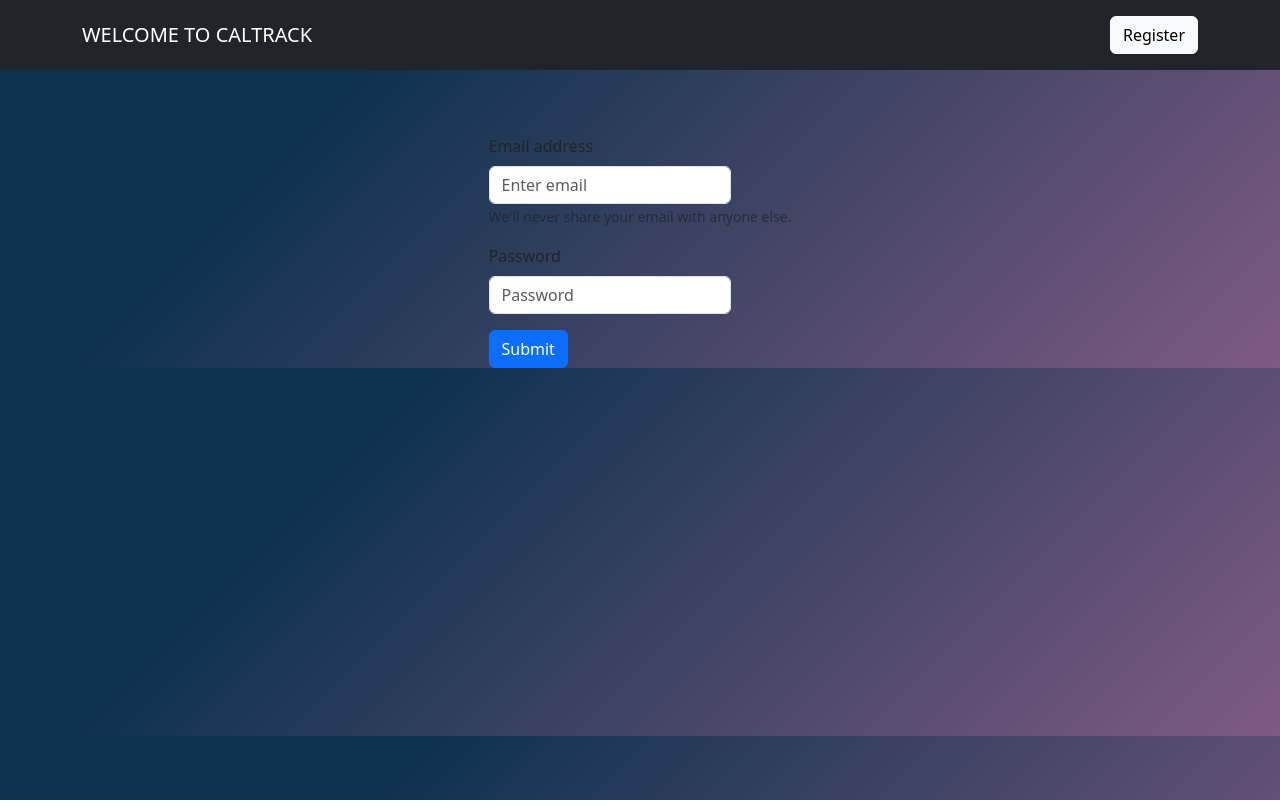
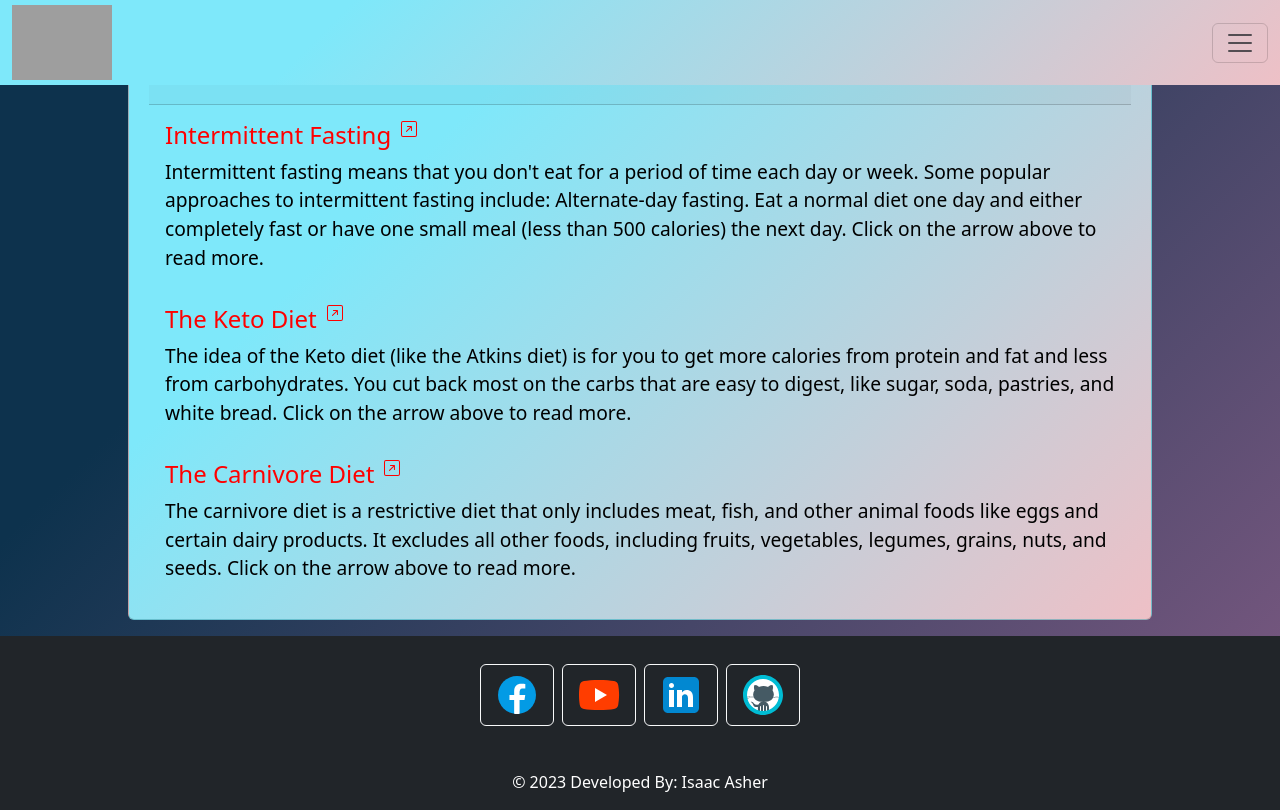
Before and after one commit to isaacasher97/calTrack_frontend_pj4, a React (Create React App) app: page /create in a window 1280 px wide. Built offline with nearby package versions, Linux system fonts and the light colour scheme; no server answers; grey boxes are pictures that could not be loaded.

Commit message:
back to no auth

```diff
--- a/package.json
+++ b/package.json
@@ -6,7 +6,6 @@
     "@testing-library/jest-dom": "^5.17.0",
     "@testing-library/react": "^13.4.0",
     "@testing-library/user-event": "^13.5.0",
-    "axios": "^1.5.1",
     "bootstrap": "^5.3.2",
     "react": "^18.2.0",
     "react-bootstrap": "^2.9.0",
--- a/src/App.js
+++ b/src/App.js
@@ -1,100 +1,12 @@
 import { Outlet } from 'react-router-dom';
 import Header from './components/Header';
-import React from 'react';
-import { useState, useEffect } from 'react';
-import axios from 'axios';
-import Container from 'react-bootstrap/Container';
-import Navbar from 'react-bootstrap/Navbar';
-import Button from 'react-bootstrap/Button';
-import Form from 'react-bootstrap/Form';
 import "../src/styles.scss";
 import DietLinks from './components/DietLinks';
 import Footer from './components/Footer';
 
-axios.defaults.xsrfCookieName = 'csrftoken';
-axios.defaults.xsrfHeaderName = 'X-CSRFToken';
-axios.defaults.withCredentials = true;
-
-const client = axios.create({
-  baseURL: "https://caltrack-backend-2eww.onrender.com/",
-  withCredentials: false
-})
-
 
 function App() {
 
-  const [currentUser, setCurrentUser] = useState();
-  const [registrationToggle, setRegistrationToggle] = useState(false);
-  const [email, setEmail] = useState('');
-  const [username, setUsername] = useState('');
-  const [password, setPassword] = useState('');
-
-  useEffect(() => {
-    client.get("api/user")
-    .then(function(res) {
-      setCurrentUser(true);
-    })
-    .catch(function(error) {
-      setCurrentUser(false);
-    });
-  }, []);
-
-  function update_form_btn() {
-    if (registrationToggle) {
-      document.getElementById("form_btn").innerHTML = "Register";
-      setRegistrationToggle(false);
-    } else {
-      document.getElementById("form_btn").innerHTML = "Log in";
-      setRegistrationToggle(true);
-    }
-  }
-
-  function submitRegistration(e) {
-    e.preventDefault();
-    client.post(
-      "api/register",
-      {
-        email: email,
-        username: username,
-        password: password
-      }
-    ).then(function(res) {
-      client.post(
-        "api/login",
-        {
-          email: email,
-          password: password
-        }
-      ).then(function(res) {
-        setCurrentUser(true);
-      });
-    });
-  }
-
-  function submitLogin(e) {
-    e.preventDefault();
-    client.post(
-      "api/login",
-      {
-        email: email,
-        password: password
-      }
-    ).then(function(res) {
-      setCurrentUser(true);
-    });
-  }
-
-  function submitLogout(e) {
-    e.preventDefault();
-    client.post(
-      "api/logout",
-      {withCredentials: true}
-    ).then(function(res) {
-      setCurrentUser(false);
-    });
-  }
-
-  if (currentUser) {
   return (
     <div className="App">
       <Header />
@@ -103,68 +15,6 @@ function App() {
       <Footer/>
     </div>
   )
-  } else {
-  return (
-    <div>
-    <Navbar bg="dark" variant="dark">
-      <Container>
-        <Navbar.Brand>WELCOME TO CALTRACK</Navbar.Brand>
-        <Navbar.Toggle />
-        <Navbar.Collapse className="justify-content-end">
-          <Navbar.Text>
-            <Button id="form_btn" onClick={update_form_btn} variant="light">Register</Button>
-          </Navbar.Text>
-        </Navbar.Collapse>
-      </Container>
-    </Navbar>
-    {
-      registrationToggle ? (
-        <div className="center">
-          <Form onSubmit={e => submitRegistration(e)}>
-            <Form.Group className="mb-3" controlId="formBasicEmail">
-              <Form.Label>Email address</Form.Label>
-              <Form.Control type="email" placeholder="Enter email" value={email} onChange={e => setEmail(e.target.value)} />
-              <Form.Text className="text-muted">
-                We'll never share your email with anyone else.
-              </Form.Text>
-            </Form.Group>
-            <Form.Group className="mb-3" controlId="formBasicUsername">
-              <Form.Label>Username</Form.Label>
-              <Form.Control type="text" placeholder="Enter username" value={username} onChange={e => setUsername(e.target.value)} />
-            </Form.Group>
-            <Form.Group className="mb-3" controlId="formBasicPassword">
-              <Form.Label>Password</Form.Label>
-              <Form.Control type="password" placeholder="Password" value={password} onChange={e => setPassword(e.target.value)} />
-            </Form.Group>
-            <Button variant="primary" type="submit">
-              Submit
-            </Button>
-          </Form>
-        </div>
-      ) : (
-        <div className="center">
-          <Form onSubmit={e => submitLogin(e)}>
-            <Form.Group className="mb-3" controlId="formBasicEmail">
-              <Form.Label>Email address</Form.Label>
-              <Form.Control type="email" placeholder="Enter email" value={email} onChange={e => setEmail(e.target.value)} />
-              <Form.Text className="text-muted">
-                We'll never share your email with anyone else.
-              </Form.Text>
-            </Form.Group>
-            <Form.Group className="mb-3" controlId="formBasicPassword">
-              <Form.Label>Password</Form.Label>
-              <Form.Control type="password" placeholder="Password" value={password} onChange={e => setPassword(e.target.value)} />
-            </Form.Group>
-            <Button variant="primary" type="submit">
-              Submit
-            </Button>
-          </Form>
-        </div>
-      )
-    }
-    </div>
-  );
-  }
 }
 
 export default App;
--- a/src/styles.scss
+++ b/src/styles.scss
@@ -172,35 +172,6 @@ body {
    }
 }
 
-/* boostrap form style */
-
-.form-inline {
-    width: 100%;
-  }
-
-  .form-group {
-    width: 90%;
-  }
-
-  .input-group {
-    width: 90% !important;
-  }
-
-  .form-control {
-    width: 80% !important;
-  }
-
-  span.input-group-addon {
-    width: 50px !important;
-  }
-
-  .center {
-      display: flex;
-      justify-content: center;
-      align-items: center;
-      margin-top: 5%;
-  }
-
   // Various Diet Plans Card Styling
   #various-diet-card-container {
     width: 80%;
```
